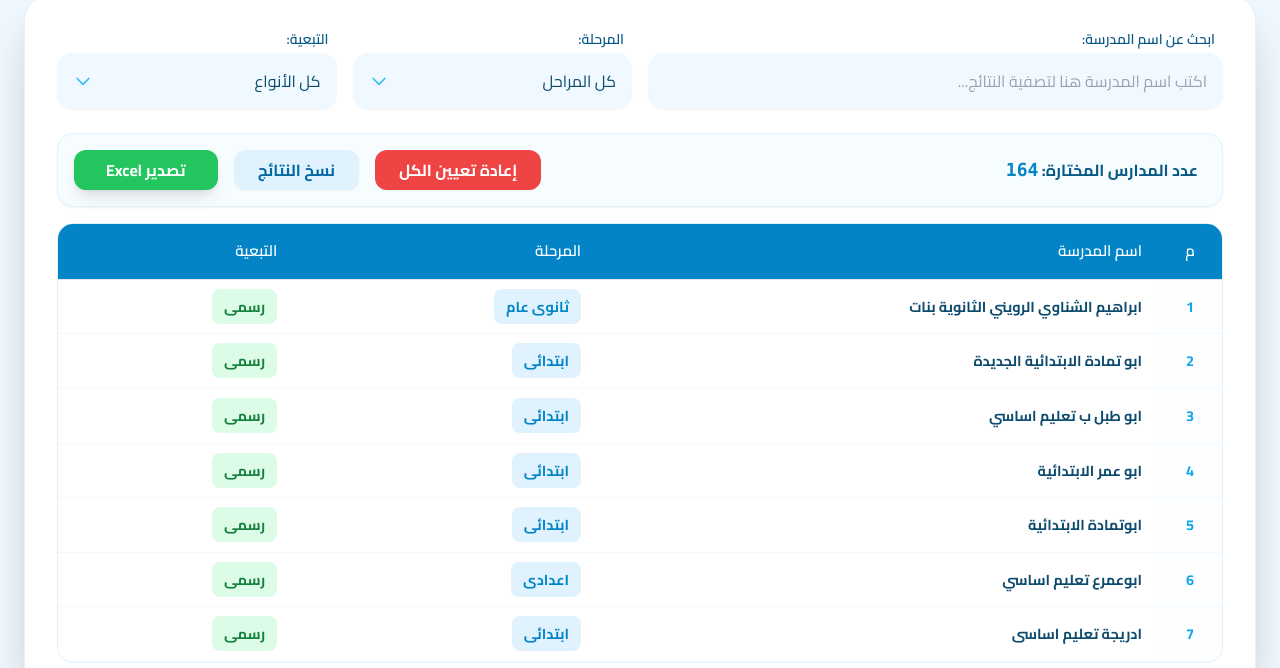
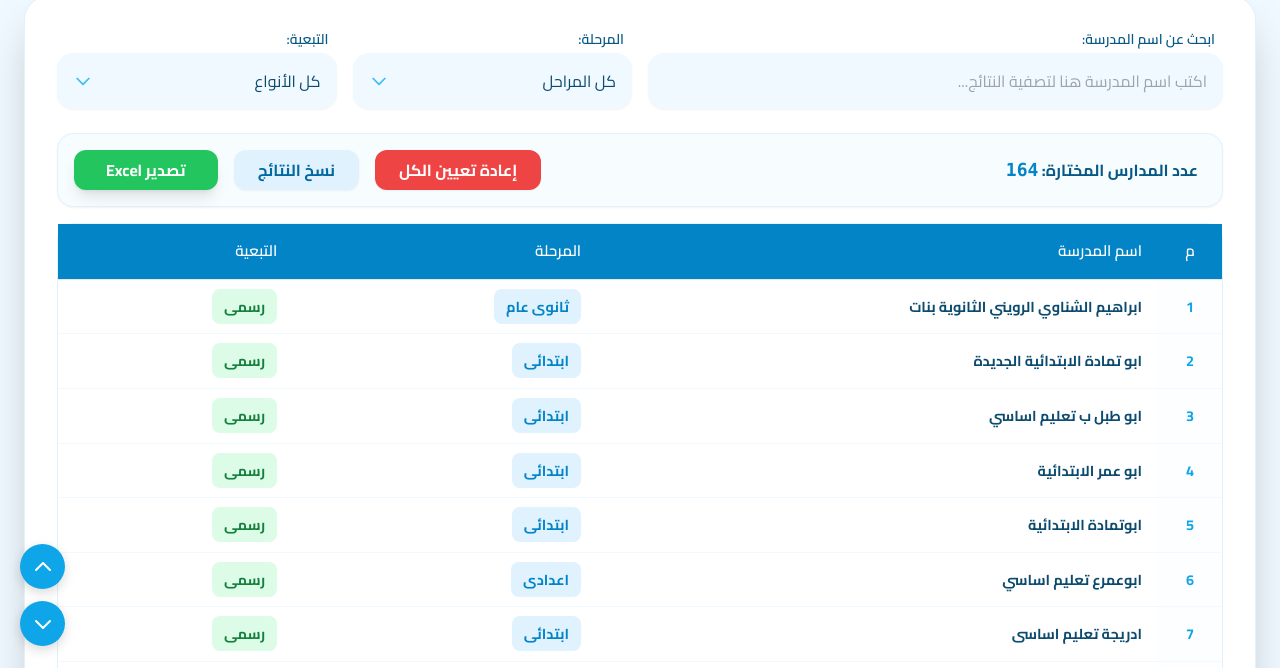
Before and after one commit to mazen19812002/Sch_list, a plain HTML site: page index.html in a window 1280 px wide. Shown: the part 124-792 px from the top of the page. Drawn offline with nearby package versions, Linux system fonts and the light colour scheme.

Commit message:
Update index.html4

```diff
--- a/index.html
+++ b/index.html
@@ -13,6 +13,8 @@
             background-color: #f0f9ff; /* Light Blue Background */
             color: #1e293b;
             overflow-x: hidden;
+            min-height: 100vh;
+            scroll-behavior: smooth;
         }
         .thin-title {
             font-weight: 200;
@@ -61,7 +63,7 @@
             display: block;
         }
         ::-webkit-scrollbar {
-            width: 6px;
+            width: 8px;
         }
         ::-webkit-scrollbar-track {
             background: #f1f1f1;
@@ -71,9 +73,8 @@
             border-radius: 10px;
         }
         .table-container {
-            max-height: 55vh;
-            overflow-y: auto;
             border-radius: 1rem;
+            overflow: visible;
         }
         th { font-weight: 600; font-size: 0.95rem; }
         td { font-size: 0.9rem; }
@@ -82,9 +83,50 @@
             top: 0;
             z-index: 10;
         }
+        /* Floating Nav Buttons */
+        .floating-nav {
+            position: fixed;
+            left: 20px;
+            bottom: 30px;
+            display: flex;
+            flex-direction: column;
+            gap: 12px;
+            z-index: 100;
+        }
+        .nav-btn {
+            width: 45px;
+            height: 45px;
+            background-color: #0ea5e9;
+            color: white;
+            border-radius: 9999px;
+            display: flex;
+            align-items: center;
+            justify-content: center;
+            box-shadow: 0 4px 12px rgba(0,0,0,0.15);
+            transition: all 0.3s ease;
+            cursor: pointer;
+        }
+        .nav-btn:hover {
+            transform: scale(1.15);
+            background-color: #0284c7;
+        }
     </style>
 </head>
-<body class="min-h-screen flex flex-col p-2 md:p-6">
+<body class="flex flex-col p-2 md:p-6">
+
+    <!-- Floating Navigation Buttons (Left Side) -->
+    <div class="floating-nav">
+        <button onclick="window.scrollTo(0,0)" class="nav-btn" title="للأعلى">
+            <svg xmlns="http://www.w3.org/2000/svg" class="h-6 w-6" fill="none" viewBox="0 0 24 24" stroke="currentColor">
+                <path stroke-linecap="round" stroke-linejoin="round" stroke-width="2" d="M5 15l7-7 7 7" />
+            </svg>
+        </button>
+        <button onclick="window.scrollTo(0, document.body.scrollHeight)" class="nav-btn" title="للأسفل">
+            <svg xmlns="http://www.w3.org/2000/svg" class="h-6 w-6" fill="none" viewBox="0 0 24 24" stroke="currentColor">
+                <path stroke-linecap="round" stroke-linejoin="round" stroke-width="2" d="M19 9l-7 7-7-7" />
+            </svg>
+        </button>
+    </div>
 
     <!-- Header Section -->
     <header class="text-center mb-6">
@@ -132,15 +174,12 @@
                     عدد المدارس المختارة: <span id="schoolCount" class="text-sky-600 text-lg font-mono">0</span>
                 </div>
                 <div class="flex flex-wrap gap-4 flex-grow md:flex-grow-0">
-                    <!-- Reset Button (Red) -->
                     <button onclick="resetAll()" class="btn-red font-bold py-2 px-6 rounded-xl transition-all flex items-center gap-2 shadow-sm flex-1 md:flex-none justify-center hover-scale">
                          إعادة تعيين الكل
                     </button>
-                    <!-- Copy Button -->
                     <button onclick="copyTableData()" class="bg-sky-100 hover:bg-sky-200 text-sky-700 font-bold py-2 px-6 rounded-xl transition-all flex items-center gap-2 shadow-sm flex-1 md:flex-none justify-center hover-scale">
                          نسخ النتائج
                     </button>
-                    <!-- Export Button (Green) -->
                     <button onclick="exportToExcel()" class="btn-green font-bold py-2 px-8 rounded-xl transition-all flex items-center gap-2 shadow-lg flex-1 md:flex-none justify-center hover-scale">
                         تصدير Excel
                     </button>
@@ -183,7 +222,6 @@
     </footer>
 
     <script>
-        // Integrated Database
         const rawData = [
             { name: "ابراهيم الشناوي الرويني الثانوية بنات", stage: "ثانوى عام", type: "رسمى" },
             { name: "ابو تمادة الابتدائية الجديدة", stage: "ابتدائى", type: "رسمى" },
@@ -243,7 +281,7 @@
             { name: "الشهيد مصطفى سمير بدوى الرسمية للغات", stage: "اعدادى", type: "رسمى لغات" },
             { name: "الشهيد مصطفى سمير بدوى الرسميه للغات الثانوية", stage: "ثانوى عام", type: "رسمى لغات" },
             { name: "الشهيد مصطفى هلال بالحمراوى", stage: "ثانوى عام", type: "رسمى" },
-            { name: "الشهيد نبيل فراج الاعداديه المهنيه للبنات", stage: "اعدادى مهنى", type: "رسمى" },
+            { name: "الشهيد نبيل fراج الاعداديه المهنيه للبنات", stage: "اعدادى مهنى", type: "رسمى" },
             { name: "الشهيد نجيب محى الشناوى ب", stage: "ابتدائى", type: "رسمى" },
             { name: "الشهيد نجيب محى الشناوى ع", stage: "اعدادى", type: "رسمى" },
             { name: "الشهيد هشام بركات الثانوية", stage: "ثانوى عام", type: "رسمى" },
@@ -363,7 +401,6 @@
         const typeLabel = document.getElementById('typeLabel');
         const toast = document.getElementById('toast');
 
-        // Dropdown toggle
         window.addEventListener('click', (e) => {
             if (!e.target.closest('.relative')) {
                 hideAllDropdowns();
@@ -381,7 +418,6 @@
             document.querySelectorAll('.dropdown-content').forEach(d => d.classList.remove('show'));
         }
 
-        // Init Checkboxes
         function initFilters() {
             const stages = [...new Set(rawData.map(item => item.stage))].sort();
             const types = [...new Set(rawData.map(item => item.type))].sort();
@@ -423,15 +459,14 @@
             applyFilters();
         }
 
-        // Reset All
         function resetAll() {
             nameSearch.value = '';
             document.querySelectorAll('input[type="checkbox"]').forEach(cb => cb.checked = false);
             applyFilters();
             showToast("تم إعادة تعيين كافة الفلاتر");
+            window.scrollTo(0,0);
         }
 
-        // Filter Logic
         function applyFilters() {
             const term = nameSearch.value.trim().toLowerCase();
             const selectedStages = Array.from(document.querySelectorAll('.category-stage:checked')).map(cb => cb.value);
@@ -457,12 +492,12 @@
 
             if (filteredData.length === 0) {
                 noResults.classList.remove('hidden');
-                document.querySelector('.table-container').classList.add('hidden');
+                document.getElementById('schoolsTable').classList.add('hidden');
                 return;
             }
 
             noResults.classList.add('hidden');
-            document.querySelector('.table-container').classList.remove('hidden');
+            document.getElementById('schoolsTable').classList.remove('hidden');
 
             filteredData.forEach((school, index) => {
                 const row = document.createElement('tr');
```
